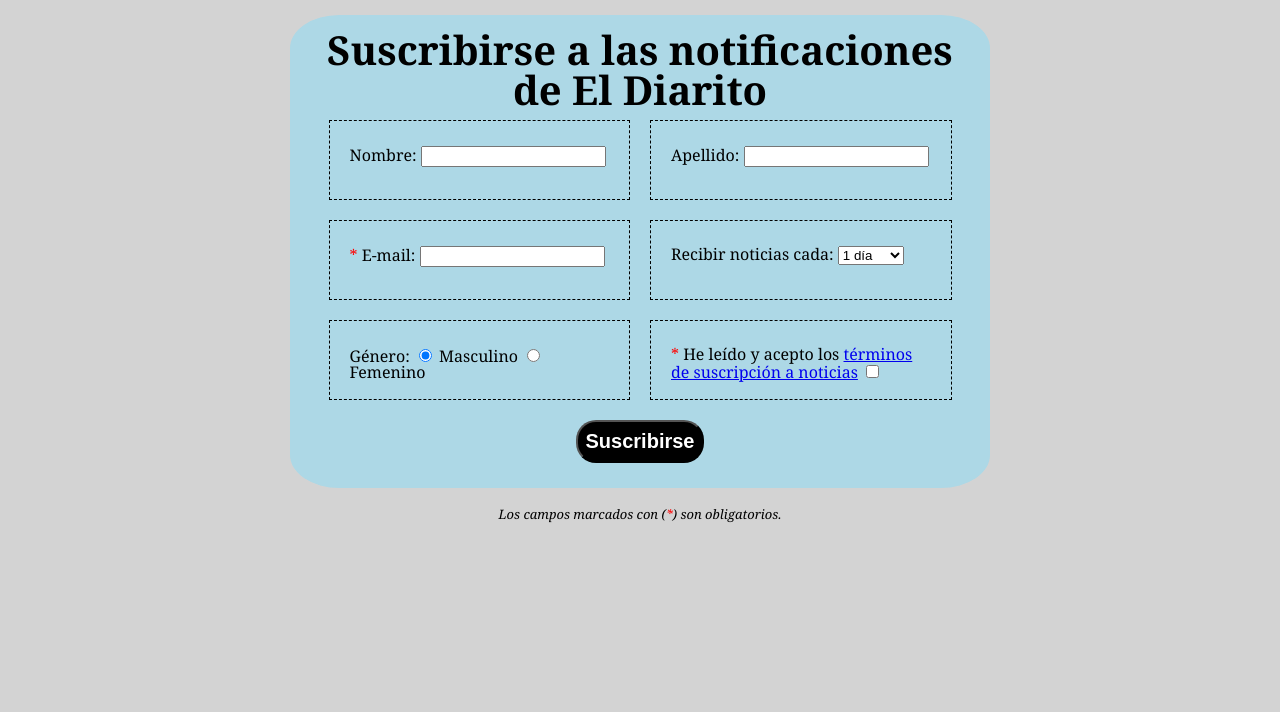
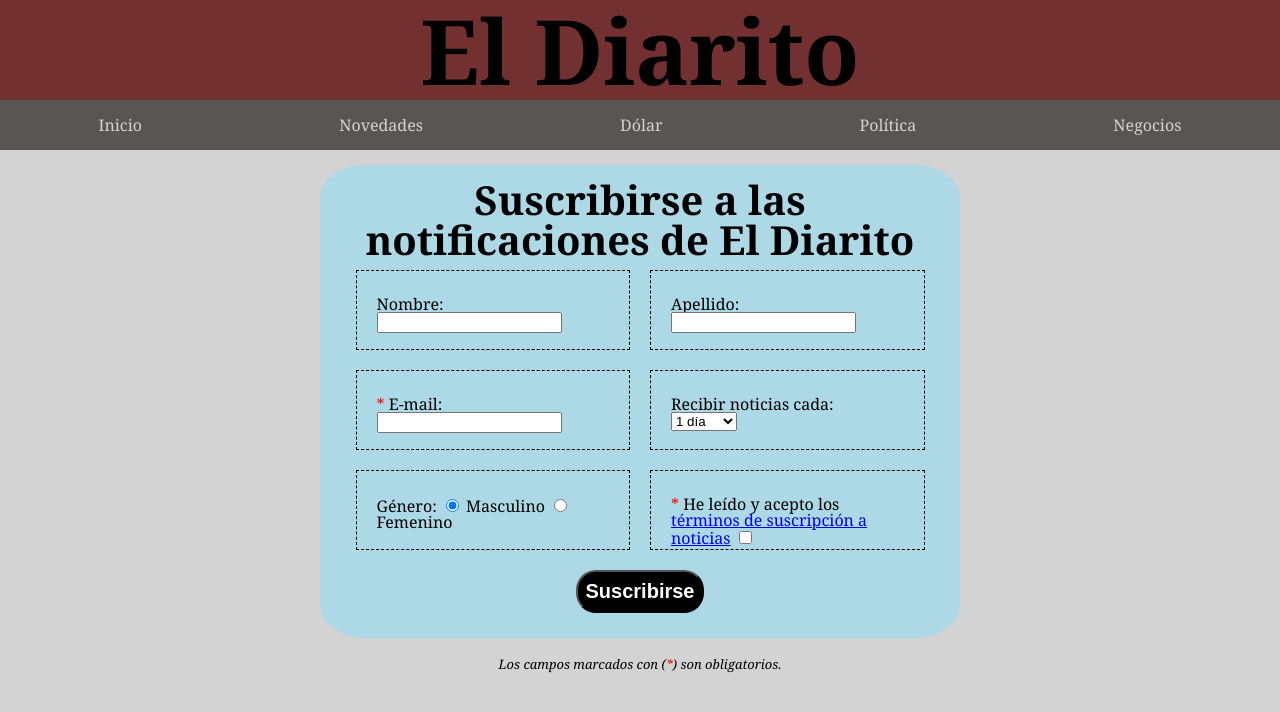
Before and after one commit to beberfabricio/Diarito, a plain HTML site: page form.html in a window 1280 px wide. Drawn offline with Linux system fonts and the light colour scheme.

Commit message:
implementacion header y nav al form

```diff
--- a/estilos/style.css
+++ b/estilos/style.css
@@ -125,7 +125,7 @@ main .publicidad img{
 
 form{
     background-color: lightblue;
-    width: 700px;
+    width: 50%;
     padding: 15px;
     border-radius: 7%;
     margin: 15px;
@@ -133,6 +133,7 @@ form{
     align-items: center;
     justify-content: center;
     flex-wrap: wrap;
+    flex-direction: column;
 }
 .formstyle{
     display:flex;
@@ -208,4 +209,8 @@ form fieldset{
       nav a{
           display:block;
       }
+      form{
+        width: 50%;
+        flex-direction: row;
+      }
   }
--- a/form.html
+++ b/form.html
@@ -9,6 +9,16 @@
         <title>Suscribirse a El Diarito</title>
     </head>
     <body>
+        <header>
+            <h1>El Diarito</h1>
+        </header>
+        <nav>
+            <a href="index.html">Inicio</a>
+            <a href="#">Novedades</a>
+            <a href="#">Dólar</a>
+            <a href="#">Política</a>
+            <a href="#">Negocios</a>
+        </nav>
         <div class="formstyle">
             <form>
             <h1>Suscribirse a las notificaciones de El Diarito</h1>
```
